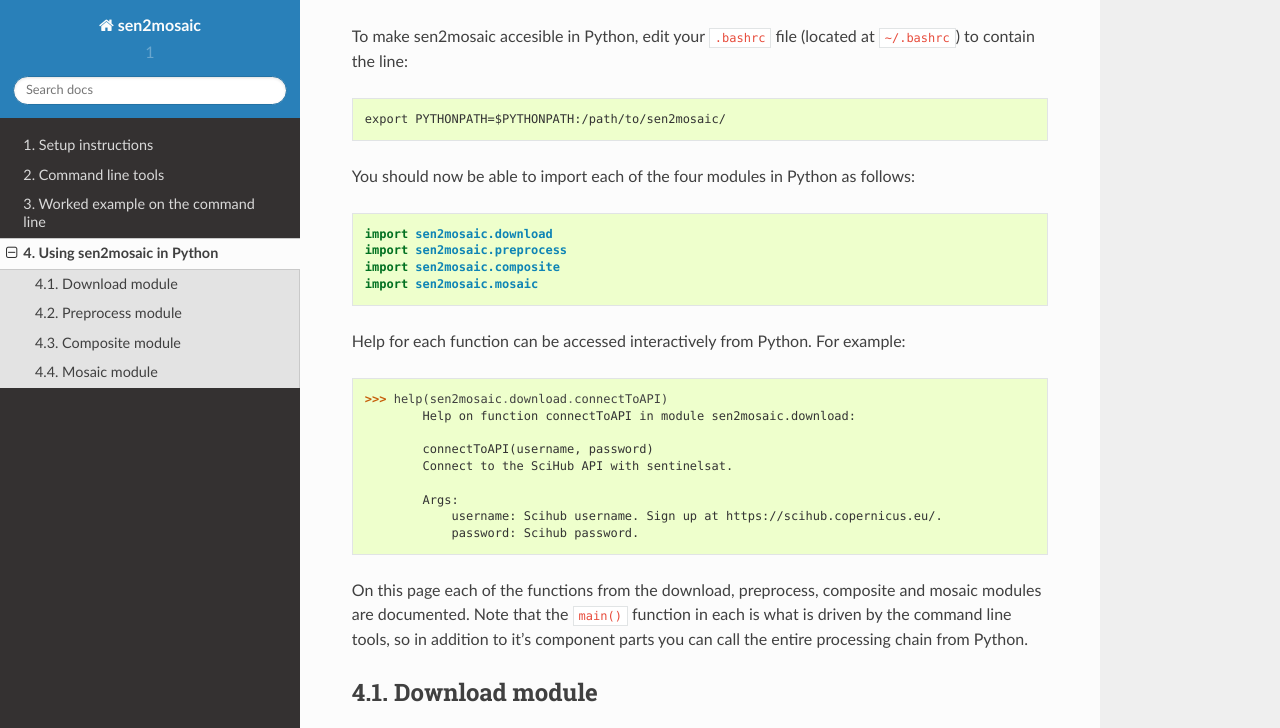
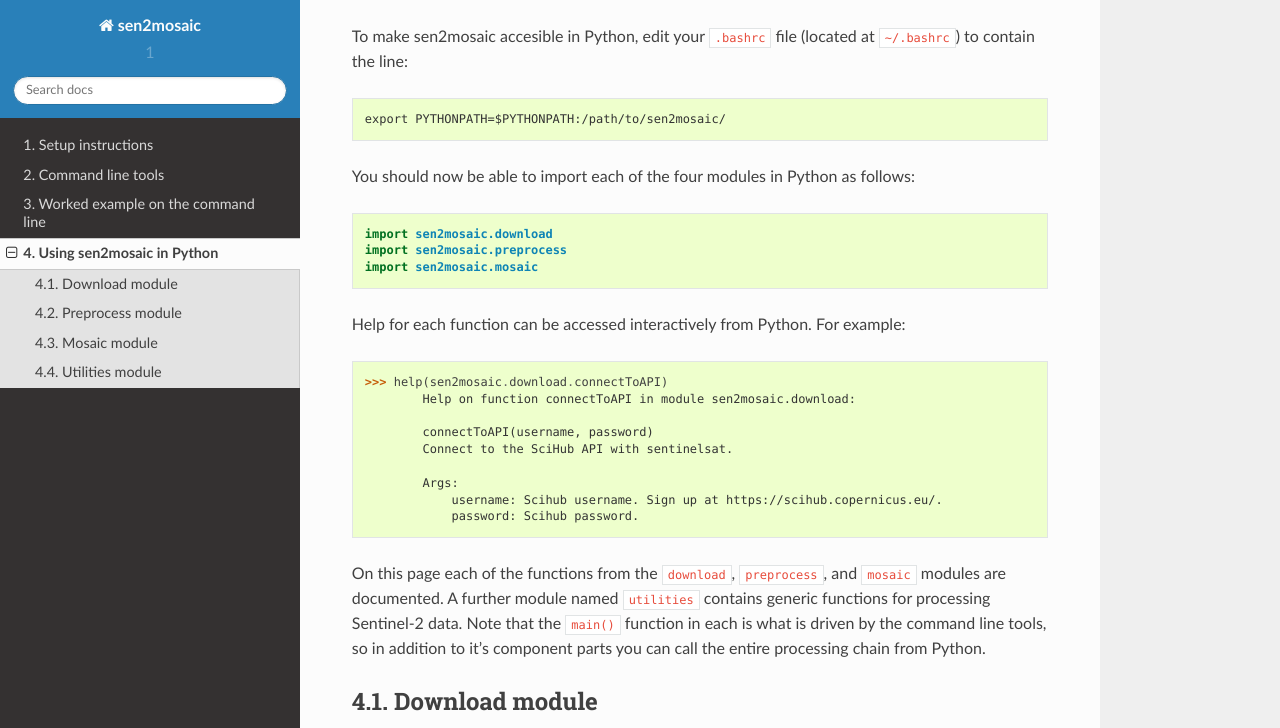
Before and after one commit to smfm-project/sen2mosaic, a Sphinx documentation site: the page built from docs/source/sen2mosaic.rst, in a window 1280 px wide and 1400 px high, scrolled down 207 px, cut to the strip 0-728 px from the top of the window. Built offline with Sphinx 7.4.7 and the Read the Docs theme 2.0.0, drawn with Linux system fonts in a browser that asks for light colours; some of the changed text lies outside the part shown.

Commit message:
updated docs

```diff
--- a/docs/source/sen2mosaic.rst
+++ b/docs/source/sen2mosaic.rst
@@ -15,7 +15,6 @@ You should now be able to import each of the four modules in Python as follows:
 
     import sen2mosaic.download
     import sen2mosaic.preprocess
-    import sen2mosaic.composite
     import sen2mosaic.mosaic
 
 Help for each function can be accessed interactively from Python. For example:
@@ -32,7 +31,7 @@ Help for each function can be accessed interactively from Python. For example:
                 username: Scihub username. Sign up at https://scihub.copernicus.eu/.
                 password: Scihub password.
 
-On this page each of the functions from the download, preprocess, composite and mosaic modules are documented. Note that the ``main()`` function in each is what is driven by the command line tools, so in addition to it's component parts you can call the entire processing chain from Python.
+On this page each of the functions from the ``download``, ``preprocess``, and ``mosaic`` modules are documented. A further module named ``utilities`` contains generic functions for processing Sentinel-2 data. Note that the ``main()`` function in each is what is driven by the command line tools, so in addition to it's component parts you can call the entire processing chain from Python.
 
 Download module
 ---------------
@@ -50,14 +49,6 @@ Preprocess module
     :undoc-members:
     :show-inheritance:
 
-Composite module
-----------------
-
-.. automodule:: sen2mosaic.composite
-    :members:
-    :undoc-members:
-    :show-inheritance:
-
 Mosaic module
 -------------
 
@@ -65,3 +56,11 @@ Mosaic module
     :members:
     :undoc-members:
     :show-inheritance:
+
+Utilities module
+-------------
+
+.. automodule:: sen2mosaic.utilties
+    :members:
+    :undoc-members:
+    :show-inheritance:
```
